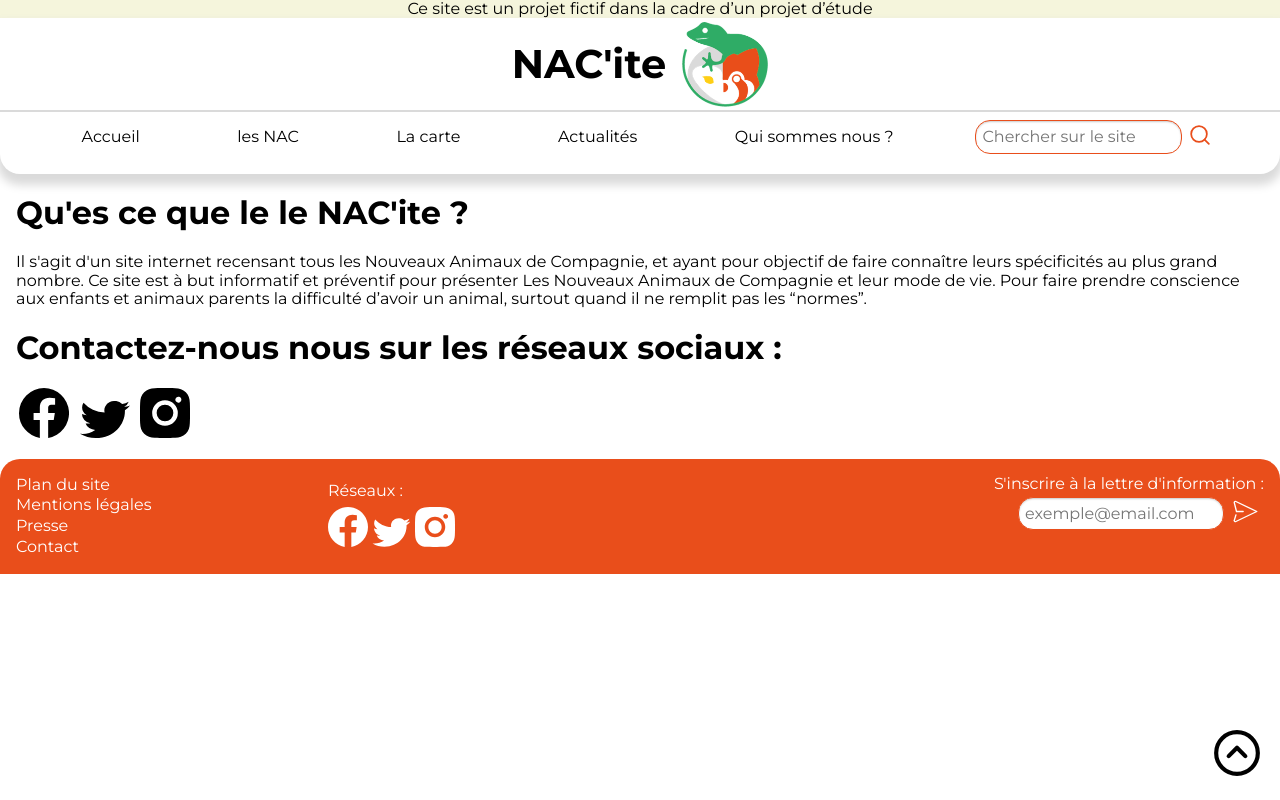
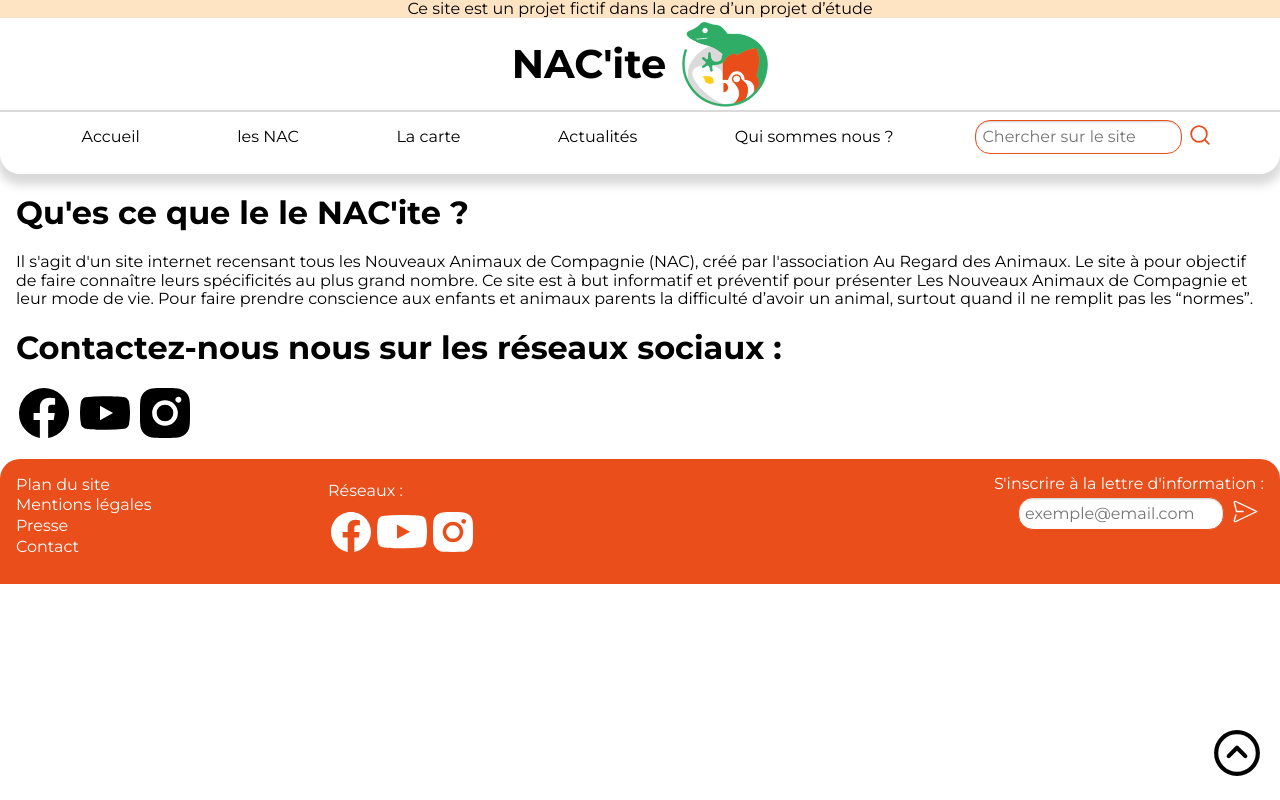
Before and after one commit to Balfoo/nac, a PHP site: page /contact.php in a window 1280 px wide. Run offline with PHP 8.4, Linux system fonts and the light colour scheme.

Commit message:
Quelques modif

```diff
--- a/asset/bas.css
+++ b/asset/bas.css
@@ -34,11 +34,17 @@ footer .reseaux {
     margin: 1rem 0;
 }
 footer .reseaux img {
-    transition: 300ms;
+    margin: 0px 3px;
+    transition: 100ms;
 }
 footer .reseaux img:hover {
-    scale: 1.20;
-    transition: 300ms;
+    scale: 1.10;
+    transition: 100ms;
+}
+
+.img_reseaux {
+    display: flex;
+    align-items: center;
 }
 
 footer .lettre {
--- a/asset/haut.css
+++ b/asset/haut.css
@@ -1,5 +1,5 @@
 .bandeau_davertissement {
-    background-color: beige;
+    background-color: bisque;
 }
 
 .bandeau_davertissement p {
--- a/asset/index.css
+++ b/asset/index.css
@@ -137,6 +137,11 @@
   align-items: center;
   text-align: center;
   margin: 0 0.5rem;
+  transition: 100ms;
+}
+.selection-animaux>a:hover {
+  scale: 1.10;
+  transition: 100ms;
 }
 
 .selection-animaux>a>span {
@@ -171,16 +176,19 @@
   margin-top: 1rem;
 }
 
-.div-animaux .titre span::before, .div-animaux .titre span::after {
-  content:'';
+.div-animaux .titre span::before,
+.div-animaux .titre span::after {
+  content: '';
   width: 10vw;
-  border-bottom:rgba(255,255,255,0.3) solid;
-  display:inline-block;
-  vertical-align:middle;
+  border-bottom: rgba(255, 255, 255, 0.3) solid;
+  display: inline-block;
+  vertical-align: middle;
 }
+
 .div-animaux .titre span::before {
   margin-right: 1rem;
 }
+
 .div-animaux .titre span::after {
   margin-left: 1rem;
 }
@@ -204,7 +212,9 @@
   margin: 5rem auto;
 }
 
-
+.ques-qun-nac .video iframe {
+  border-radius: 10px;
+}
 
 @media (max-width:800px) {
 
@@ -222,5 +232,24 @@
     grid-template-areas: "rongeurs" "oiseaux" "reptiles" "poissons";
   }
 
+  .ques-qun-nac .video iframe {
+    /*bordure arrondi sur toutes les vidéos Youtube + responsive*/
+    border-radius: 10px;
+    left: 0;
+    top: 0;
+    height: 100%;
+    width: 100%;
+    position: absolute;
+  }
+
+  .ques-qun-nac .video {
+    /*div des vidéos*/
+    text-align: center;
+    overflow: hidden;
+    padding-bottom: 56.25%;
+    position: relative;
+    height: 0;
+  }
+
 
 }
--- /dev/null
+++ b/asset/qu_es_ce_qu_un_nac.css
@@ -0,0 +1,15 @@
+.qu_es_ce_qu_un_nac .video iframe { /*bordure arrondi sur toutes les vidéos Youtube + responsive*/
+    border-radius: 10px;
+    left:0;
+    top:0;
+    height:100%;
+    width:100%;
+    position:absolute;
+}
+.qu_es_ce_qu_un_nac .video { /*div des vidéos*/
+    text-align: center;
+    overflow:hidden;
+    padding-bottom:56.25%;
+    position:relative;
+    height:0;
+}
--- a/partials/_body.php
+++ b/partials/_body.php
@@ -60,11 +60,11 @@
 						Ils sont depuis des années de plus en plus populaires dans les foyers, ce qui nous offre beaucoup de visiteurs. <br /><br />
 						D’après une enquête de l’IFOP, en 2019 1 français sur 2 possède un NAC. Parmi les plus populaires, les poissons sont les plus nombreux en France avec 32 millions. Le reste des NAC représentent 6 millions d’animaux, dont 4 millions de mammifères et 2 millions d'animaux plus exotiques.
 				</p>
-				<input class="bouton_rouge" type="button" value="En savoir plus">
+				<a class="bouton_rouge" href="qu_es_ce_qu_un_nac.php">En savoir plus</a>
 			</div>
 
-			<div>
-				<img src="asset/img/unsplash_4EajIuUxgAQ.png" alt="NAC">
+			<div class="video">
+				<iframe width="560" height="315" src="https://www.youtube.com/embed/C7gL7h02GkY" title="YouTube video player" frameborder="0" allow="accelerometer; autoplay; clipboard-write; encrypted-media; gyroscope; picture-in-picture" allowfullscreen></iframe>
 			</div>
 		</div>
 	</div>
--- a/partials/_footer.php
+++ b/partials/_footer.php
@@ -14,9 +14,9 @@
 
       <div class="reseaux">
         <span>Réseaux : </span>
-        <div>
+        <div class="img_reseaux">
           <a href=""><img <?php if (isset($carte) == true) { echo('src="../asset/img/logo-fb.svg"');} else {echo('src="asset/img/logo-fb.svg"');} ?> alt="Facebook"></a>
-          <a href=""><img <?php if (isset($carte) == true) { echo('src="../asset/img/logo-tw.svg"');} else {echo('src="asset/img/logo-tw.svg"');} ?> alt="Twitter"></a>
+          <a href="https://www.youtube.com/channel/UCW9Kk343W9QsPje8cW_UnDw/featured"><img <?php if (isset($carte) == true) { echo('src="../asset/img/logo-yt.svg"');} else {echo('src="asset/img/logo-yt.svg"');} ?> alt="YouTube"></a>
           <a href=""><img <?php if (isset($carte) == true) { echo('src="../asset/img/logo-insta.svg"');} else {echo('src="asset/img/logo-insta.svg"');} ?> alt="Instagram"></a>
         </div>
       </div>
--- a/partials/_header.php
+++ b/partials/_header.php
@@ -20,6 +20,7 @@
     <link rel="stylesheet" href="asset/recherche_animaux.css">
     <link rel="stylesheet" href="asset/contact.css">
     <link rel="stylesheet" href="asset/actualite.css">
+    <link rel="stylesheet" href="asset/qu_es_ce_qu_un_nac.css">
 
     <!-- Carousel -->
     <link rel="stylesheet" type="text/css" href="slick/slick.css"/>
@@ -28,8 +29,9 @@
 <body>
   <div>
   <div class="posisition-fixe">
+
     <div class="bandeau_davertissement">
-      <p>Ce site est un projet fictif dans la cadre d’un projet d’étude</p>
+        <p class="avertissement">Ce site est un projet fictif dans la cadre d’un projet d’étude</p>
     </div>
 
     <header class="header" id="main-header">
--- /dev/null
+++ b/qu_es_ce_qu_un_nac.php
@@ -0,0 +1,4 @@
+<?php
+session_start();
+require('view/qu_es_ce_qu_un_nac.view.php');
+?>
--- a/view/actualite.view.php
+++ b/view/actualite.view.php
@@ -13,7 +13,7 @@ include('partials/_header.php');
     <div class="carte_animaux">
         <h3 class="nom_animal_recherche">Avoir un nouvel animal de compagnie (Nac) : quelles sont les règles ?</h3>
         <span class="categorie">Règlementation</span>
-        <img src="asset\img\furets.jpg" alt="furet">
+        <img src="asset\img\cobra.jpg" alt="actu">
         <span class="description_derniers_ajouts">Les règles de détention d'un nouvel animal de compagnie (Nac) varient selon que l'animal appartient à une espèce domestique ou sauvage. </span>
         <div>
             <a href="https://www.service-public.fr/particuliers/vosdroits/F34922">Voir l'article></a>
--- a/view/contact.view.php
+++ b/view/contact.view.php
@@ -7,7 +7,7 @@ include('partials/_header.php');
 
     <h1>Qu'es ce que le le NAC'ite ?</h1>
     <p>
-        Il s'agit d'un site internet recensant tous les Nouveaux Animaux de Compagnie, et ayant pour objectif de faire connaître leurs spécificités au plus grand nombre.
+        Il s'agit d'un site internet recensant tous les Nouveaux Animaux de Compagnie (NAC), créé par l'association Au Regard des Animaux. Le site à pour objectif de faire connaître leurs spécificités au plus grand nombre.
         Ce site est à but informatif et préventif pour présenter Les Nouveaux Animaux de Compagnie et leur mode de vie. Pour faire prendre conscience aux enfants et animaux
         parents la difficulté d’avoir un animal, surtout quand il ne remplit pas les “normes”.
     </p>
@@ -15,7 +15,7 @@ include('partials/_header.php');
     <h1>Contactez-nous nous sur les réseaux sociaux :</h1>
     <div class="reseaux_contact">
           <a href=""><img src="asset/img/logo-fb-noir.svg" alt="Facebook"></a>
-          <a href=""><img src="asset/img/logo-tw-noir.svg" alt="Twitter"></a>
+          <a href="https://www.youtube.com/channel/UCW9Kk343W9QsPje8cW_UnDw/featured"><img src="asset/img/logo-yt_noir.svg" alt="YouTube"></a>
           <a href=""><img src="asset/img/logo-insta-noir.svg" alt="Instagram"></a>
     </div>
 </section>
```
Also changed, not shown: view/qu_es_ce_qu_un_nac.view.php (added, +15 -0 lines), asset/img/logo-yt.svg (added), asset/img/logo-yt_noir.svg (added).
